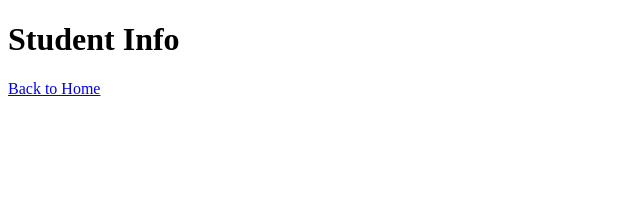
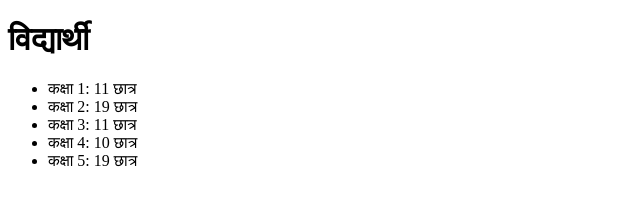
Before and after one commit to blsaran6543/gpsvjkdbamrala, a plain HTML site: page student.html in a window 1280 px wide. Shown: the whole page, without its empty margins (0-640 px from the left). Drawn offline with Linux system fonts and the light colour scheme.

Commit message:
Add files via upload

```diff
--- a/student.html
+++ b/student.html
@@ -1 +1,18 @@
-<!DOCTYPE html><html><head><title>Student</title></head><body><h1>Student Info</h1><a href='index.html'>Back to Home</a></body></html>
+
+<!DOCTYPE html>
+<html lang="hi">
+<head>
+    <meta charset="UTF-8">
+    <title>STUDENT - GPSVJKDBAMRALA</title>
+</head>
+<body>
+    <h1>विद्यार्थी</h1>
+    <ul>
+        <li>कक्षा 1: 11 छात्र</li>
+        <li>कक्षा 2: 19 छात्र</li>
+        <li>कक्षा 3: 11 छात्र</li>
+        <li>कक्षा 4: 10 छात्र</li>
+        <li>कक्षा 5: 19 छात्र</li>
+    </ul>
+</body>
+</html>
```
